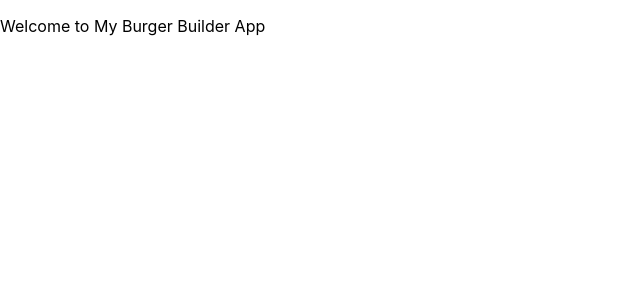
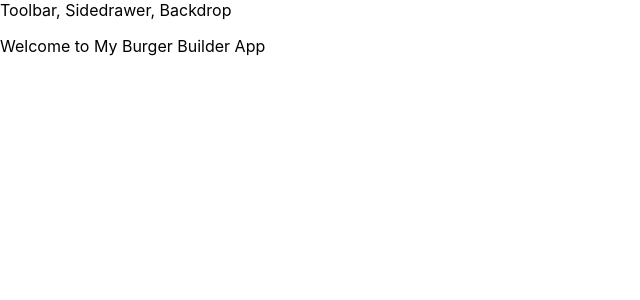
Before and after one commit to talalahmed95/build-my-burger, a React (Create React App) app: page / in a window 1280 px wide. Shown: the top 300 px of the page, without its empty margins (0-640 px from the left). Built offline with nearby package versions, Linux system fonts and the light colour scheme.

Commit message:
layout component

```diff
--- a/src/App.js
+++ b/src/App.js
@@ -1,9 +1,10 @@
 import React from 'react';
+import Layout from './components/Layout/Layout';
 
 function App() {
   return (
     <div>
-      <p>Welcome to My Burger Builder App</p>
+    	<Layout><p>Welcome to My Burger Builder App</p></Layout>
     </div>
   );
 }
--- /dev/null
+++ b/src/components/Layout/Layout.js
@@ -0,0 +1,12 @@
+import React from 'react';
+import Aux from '../../hoc/Auxiliary/Auxiliary';
+const layout = (props) => (
+	<Aux>
+		<div>Toolbar, Sidedrawer, Backdrop</div>
+		<main>
+			{props.children}
+		</main>
+	</Aux>
+);
+
+export default layout;
--- /dev/null
+++ b/src/hoc/Auxiliary/Auxiliary.js
@@ -0,0 +1,3 @@
+const aux = (props) => props.children;
+
+export default aux;
```
